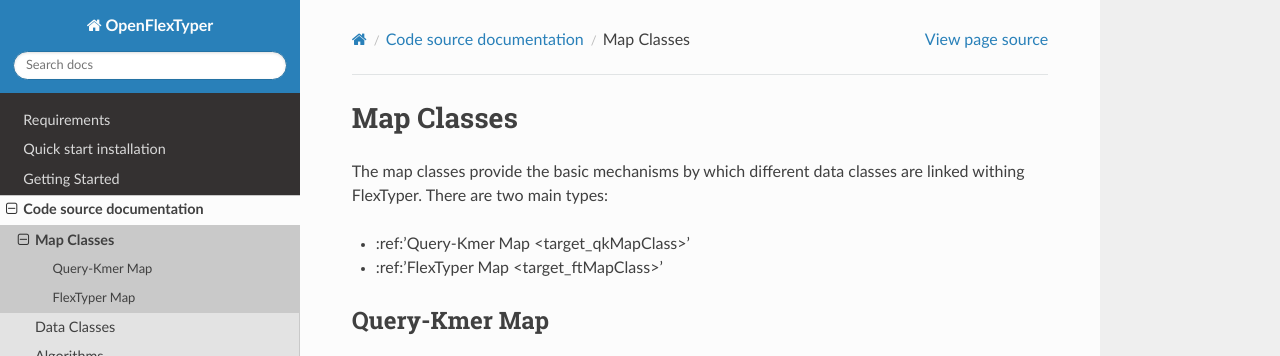
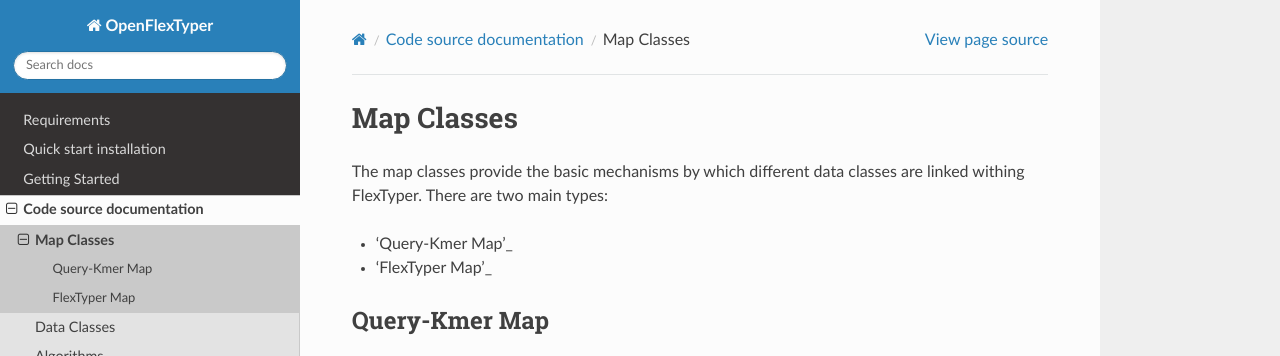
Before and after one commit to wassermanlab/OpenFlexTyper, a Sphinx documentation site: the page built from docs/source/mapClasses.rst, in a window 1280 px wide, cut to the strip 0-356 px from the top of the page. Built offline with Sphinx 7.4.7 and the Read the Docs theme 2.0.0, drawn with Linux system fonts in a browser that asks for light colours; some of the changed lines change nothing that is shown.

Commit message:
menu links

```diff
--- a/docs/source/mapClasses.rst
+++ b/docs/source/mapClasses.rst
@@ -4,8 +4,8 @@
 The map classes provide the basic mechanisms by which different data classes are linked withing FlexTyper.
 There are two main types:
 
-- :ref:'Query-Kmer Map <target_qkMapClass>'
-- :ref:'FlexTyper Map <target_ftMapClass>'
+- 'Query-Kmer Map'_
+- 'FlexTyper Map'_
 
 .. _target_qkMapClass:
 Query-Kmer Map
```
